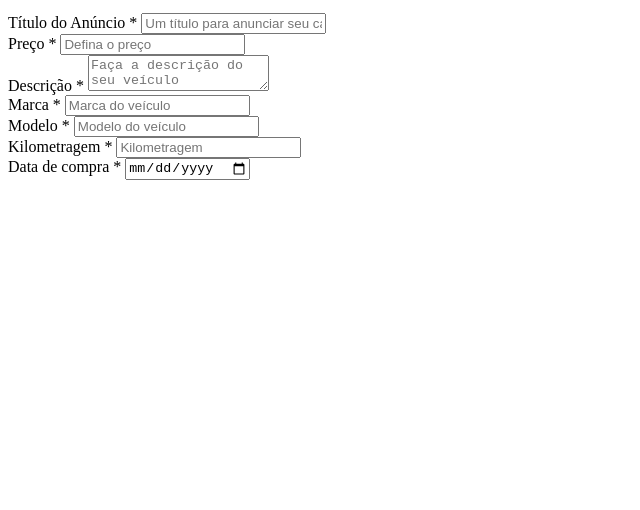
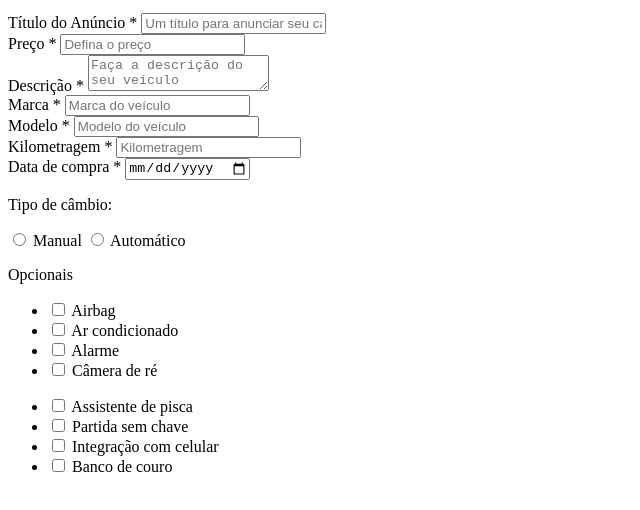
Before and after one commit to EspancaVelhadaSilva/CarStore, a plain HTML site: page index.html in a window 1280 px wide. Shown: the part 178-688 px from the top of the page, without its empty margins (0-640 px from the left). Drawn offline with Linux system fonts and the light colour scheme.

Commit message:
CarStore

```diff
--- a/index.html
+++ b/index.html
@@ -53,6 +53,55 @@
                     <input type="date" name="data-de-compra" id="data-de-compra" placeholder="Data de compra">
                 </div>
 
+                <div>
+                    <p>Tipo de câmbio:</p>
+                    <input type="radio" name="marcha" id="manual">
+                    <label for="manual">Manual</label>
+                    <input type="radio" name="marcha" id="auto">
+                    <label for="auto">Automático</label>
+                </div>
+
+                <div>
+                    <p>Opcionais</p>
+                    <ul>
+                        <li>
+                            <input type="checkbox" name="opcional[]" id="airbag" value="airbag">
+                            <label for="airbag">Airbag</label>
+                        </li>
+                        <li>
+                            <input type="checkbox" name="opcional[]" id="ar-condicionado" value="ar-condicionado">
+                            <label for="ar-condicionado">Ar condicionado</label>
+                        </li>
+                        <li>
+                            <input type="checkbox" name="opcional[]" id="alarme" value="alarme">
+                            <label for="alarme">Alarme</label>
+                        </li>
+                        <li>
+                            <input type="checkbox" name="opcional[]" id="camera-de-re" value="camera-de-re">
+                            <label for="camera-de-re">Câmera de ré</label>
+                        </li>
+                    </ul>
+                </div>
+                <div>
+                    <ul>
+                        <li>
+                            <input type="checkbox" name="opcional[]" id="assistente-de-pisca" value="assistente-de-pisca">
+                            <label for="assistente-de-pisca">Assistente de pisca</label>
+                        </li>
+                        <li>
+                            <input type="checkbox" name="opcional[]" id="partida-sem-chave" value="partida-sem-chave">
+                            <label for="partida-sem-chave">Partida sem chave</label>
+                        </li>
+                        <li>
+                            <input type="checkbox" name="opcional[]" id="integracao-com-celular" value="integracao-com-celular">
+                            <label for="integracao-com-celular">Integração com celular</label>
+                        </li>
+                        <li>
+                            <input type="checkbox" name="opcional[]" id="banco-de-couro" value="banco-de-couro">
+                            <label for="banco-de-couro">Banco de couro</label>
+                        </li>
+                    </ul>
+                </div>
             </form>
         </div>
     </div>
```
